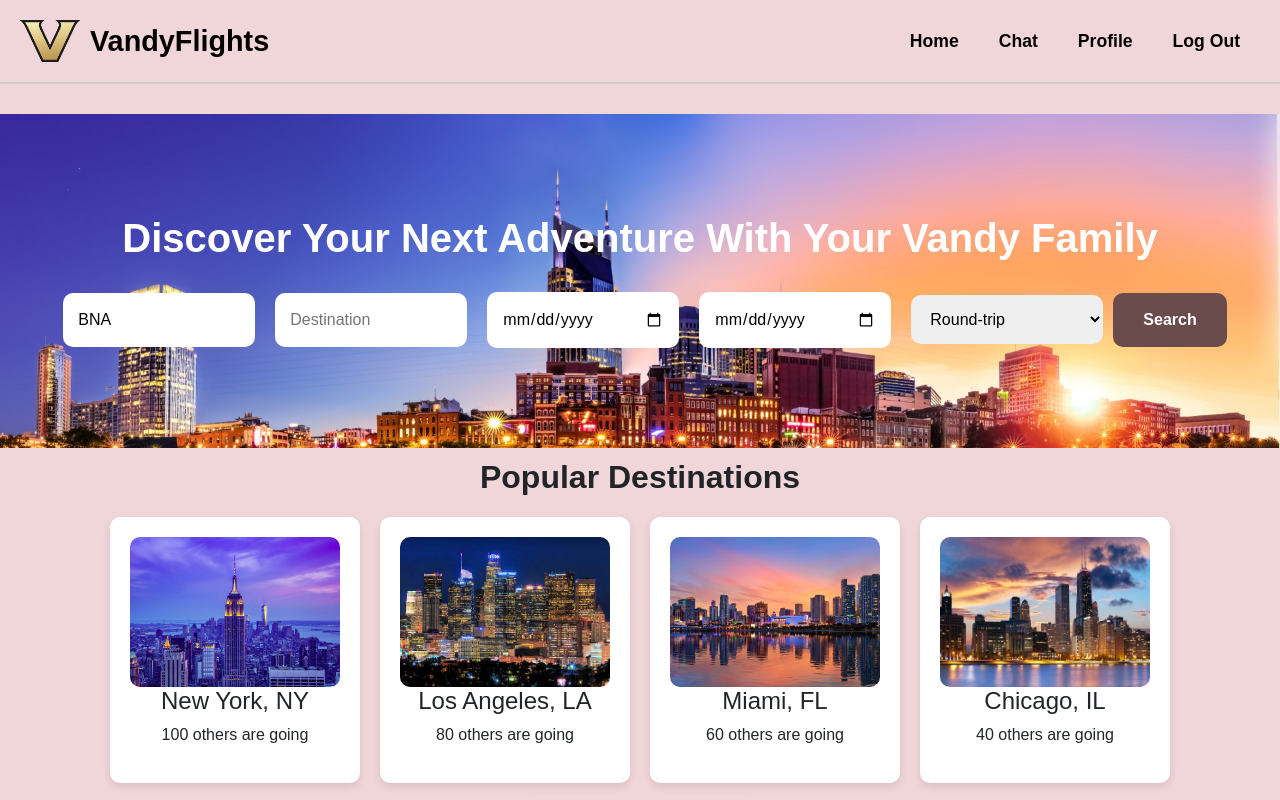
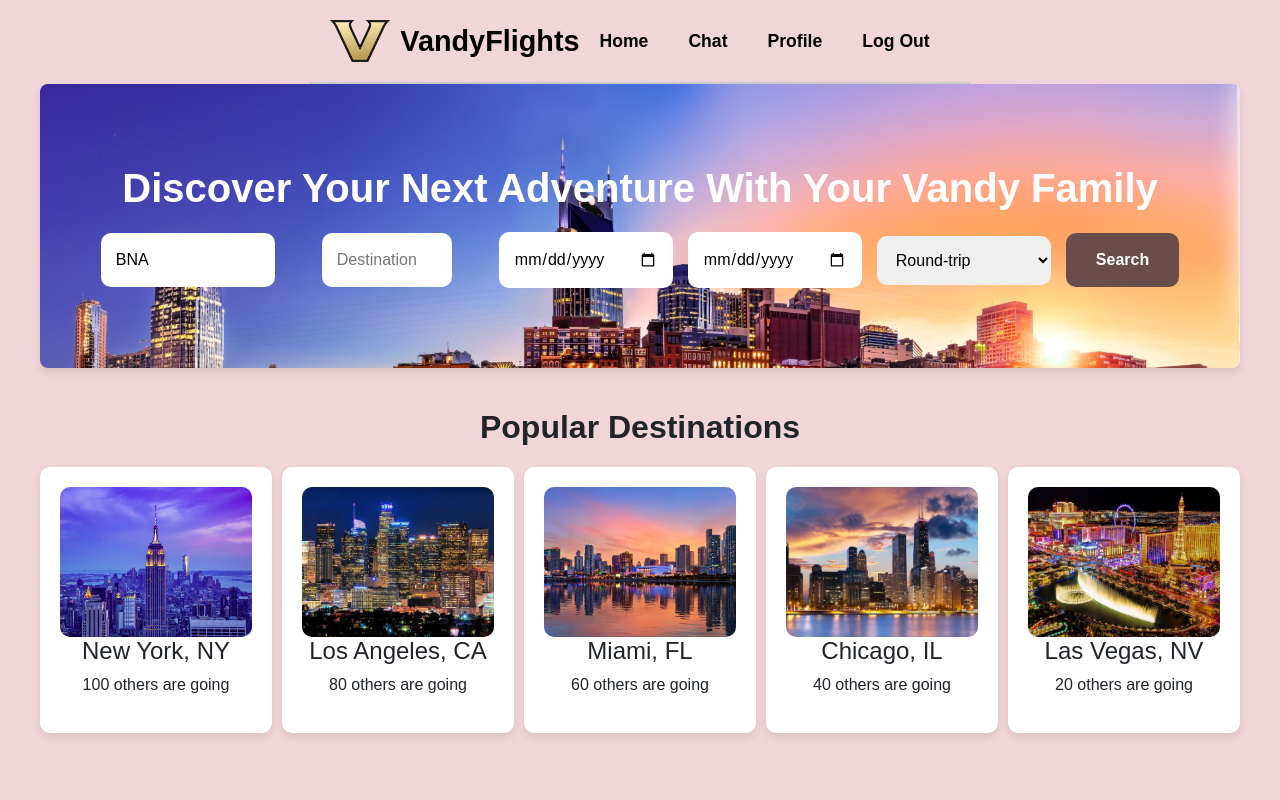
Before and after one commit to lanierjh/VandyFlights, a Next.js app in the folder client/: page /mainPage in a window 1280 px wide. Shown: the top 800 px of the page. Built offline with nearby package versions, Linux system fonts and the light colour scheme.

Commit message:
finalize frontend

```diff
--- a/client/src/components/MainPage.tsx
+++ b/client/src/components/MainPage.tsx
@@ -18,7 +18,6 @@ export default function MainPage() {
 
     const handleSearchChange = (e) => {
         const { name, value } = e.target;
-
         setSearchData((prevData) => {
             if (name === "roundTrip" && value === "false") {
                 return { ...prevData, [name]: value, returnDate: "" };
@@ -27,7 +26,6 @@ export default function MainPage() {
         });
     };
 
-
     const handleAirportSelect = (airport) => {
         setSearchData({ ...searchData, destination: `${airport.nameAirport} (${airport.codeIataAirport})` });
         setAirportSuggestions([]);
@@ -35,59 +33,34 @@ export default function MainPage() {
 
     const handleSearchSubmit = async (e) => {
         e.preventDefault();
-
         if (!searchData.destination || !searchData.departureDate) {
             alert("Please provide a valid destination and departure date.");
             return;
         }
-
-        // Set roundTrip to false if returnDate is empty
         const updatedSearchData = {
             ...searchData,
             roundTrip: searchData.returnDate ? searchData.roundTrip : 'false',
         };
-
         console.log("Submitting search data:", updatedSearchData);
-
-        if (updatedSearchData.roundTrip === 'true') {
         try {
-                const response = await axios.post('http://localhost:8001/flightsROUNDTRIP', {
+            const endpoint = updatedSearchData.roundTrip === 'true' ? "flightsROUNDTRIP" : "flightsONEWAY";
+            const response = await axios.post(`http://localhost:8001/${endpoint}`, {
                 origin: updatedSearchData.origin,
                 destination: updatedSearchData.destination,
                 departureDate: updatedSearchData.departureDate,
                 returnDate: updatedSearchData.returnDate,
                 roundTrip: updatedSearchData.roundTrip === 'true',
             });
-                console.log("Flight Data Response:", response.data);
-
             localStorage.setItem('flightResults', JSON.stringify(response.data));
             router.push('/flightResults');
         } catch (error) {
             console.error("Error fetching flights:", error);
         }
-        } else {
-            try {
-                const response = await axios.post('http://localhost:8001/flightsONEWAY', {
-                    origin: updatedSearchData.origin,
-                    destination: updatedSearchData.destination,
-                    departureDate: updatedSearchData.departureDate,
-                    roundTrip: false,
-                });
-                console.log("Flight Data Response:", response.data);
-
-                localStorage.setItem('flightResults', JSON.stringify(response.data));
-                router.push('/flightResults');
-            } catch (error) {
-                console.error("Error fetching flights:", error);
-            }
-        }
     };
-
 
     const handlePopularDestinationClick = async (destination) => {
         const departureDate = new Date().toISOString().split("T")[0];
         const returnDate = new Date(new Date().setDate(new Date().getDate() + 3)).toISOString().split("T")[0];
-
         try {
             const response = await axios.post('http://localhost:8001/flightsROUNDTRIP', {
                 origin: searchData.origin,
@@ -97,70 +70,156 @@ export default function MainPage() {
                 roundTrip: true,
             });
             console.log("Flight Data Response:", response.data);
-
-            // Store the flight results in localStorage
+            if (response.data && (response.data.outbound_flights || response.data.flights)) {
                 localStorage.setItem('flightResults', JSON.stringify(response.data));
-
-            // Navigate to the flightResults page
                 router.push('/flightResults');
+            } else {
+                alert("No flights found for this search.");
+            }
         } catch (error) {
             console.error("Error fetching flights:", error);
         }
     };
 
-    const imageStyle = {
-        width: '100%',
-        height: '150px',
-        objectFit: 'cover',
-        borderRadius: '10px',
-    };
-
     return (
-        <div style={styles.container}>
+        <div style={styles.pageContainer}>
             <Header />
-
-            {/* Main Section */}
-            <main style={{ marginTop: '30px' }}>
-                {/* Search Section */}
-                <section style={{
-                    backgroundImage: `url('/nashville.jpg')`,
-                    backgroundSize: 'cover',
-                    padding: '100px 0',
-                    textAlign: 'center',
-                    color: 'white',
-                }}>
-                    <h2 style={{ fontSize: '2.5rem', fontWeight: 'bold' }}>Discover Your Next Adventure With Your Vandy Family</h2>
-                    <form onSubmit={handleSearchSubmit} style={{ marginTop: '30px' }}>
+            <section style={styles.searchSection}>
+                <h2 style={styles.mainHeading}>Discover Your Next Adventure With Your Vandy Family</h2>
+                <form onSubmit={handleSearchSubmit} style={styles.searchForm}>
                     <input
                         type="text"
                         name="origin"
                         value={searchData.origin}
                         readOnly
-                            style={{
-                                padding: '15px',
-                                borderRadius: '10px',
-                                border: 'none',
-                                margin: '0 10px',
-                                width: '15%',
-                            }}
+                        style={styles.searchInput}
                     />
-                        <div style={{ position: 'relative', width: '15%', margin: '0 10px', display: 'inline-block' }}>
+                    <div style={styles.inputContainer}>
                         <input
                             type="text"
                             name="destination"
                             placeholder="Destination"
                             onChange={handleSearchChange}
                             value={searchData.destination}
-                                style={{
+                            style={styles.searchInput}
+                        />
+                        {airportSuggestions.length > 0 && (
+                            <ul style={styles.suggestionsDropdown}>
+                                {airportSuggestions.map((airport) => (
+                                    <li
+                                        key={airport.codeIataAirport}
+                                        onClick={() => handleAirportSelect(airport)}
+                                        style={styles.suggestionItem}
+                                    >
+                                        {airport.nameAirport} ({airport.codeIataAirport})
+                                    </li>
+                                ))}
+                            </ul>
+                        )}
+                    </div>
+                    <input
+                        type="date"
+                        name="departureDate"
+                        onChange={handleSearchChange}
+                        min={todayDate}
+                        style={styles.searchInput}
+                    />
+                    {searchData.roundTrip === 'true' && (
+                        <input
+                            type="date"
+                            name="returnDate"
+                            onChange={handleSearchChange}
+                            min={searchData.departureDate || todayDate}
+                            style={styles.searchInput}
+                        />
+                    )}
+                    <select
+                        name="roundTrip"
+                        onChange={handleSearchChange}
+                        style={styles.searchInput}
+                    >
+                        <option value="true">Round-trip</option>
+                        <option value="false">One-way</option>
+                    </select>
+                    <button type="submit" style={styles.searchButton}>Search</button>
+                </form>
+            </section>
+
+            <section style={styles.popularDestinationsSection}>
+                <h3 style={styles.popularHeading}>Popular Destinations</h3>
+                <div style={styles.destinationsContainer}>
+                    {popularDestinations.map((destination) => (
+                        <div
+                            key={destination.code}
+                            style={styles.destinationCard}
+                            onClick={() => handlePopularDestinationClick(destination.code)}
+                        >
+                            <img src={destination.image} alt={destination.name} style={styles.destinationImage} />
+                            <h4>{destination.name}</h4>
+                            <p>{destination.description}</p>
+                        </div>
+                    ))}
+                </div>
+            </section>
+        </div>
+    );
+}
+
+const popularDestinations = [
+    { code: 'LGA', name: 'New York, NY', description: '100 others are going', image: '/newyork.png' },
+    { code: 'LAX', name: 'Los Angeles, CA', description: '80 others are going', image: '/losangeles.jpg' },
+    { code: 'MIA', name: 'Miami, FL', description: '60 others are going', image: '/miami.jpg' },
+    { code: 'ORD', name: 'Chicago, IL', description: '40 others are going', image: '/chicago.jpg' },
+    { code: 'LAS', name: 'Las Vegas, NV', description: '20 others are going', image: '/lasvegas.jpg' },
+];
+
+const styles = {
+    pageContainer: {
+        fontFamily: 'Arial, sans-serif',
+        backgroundColor: '#F1D6D9',
+        minHeight: '100vh',
+        display: 'flex',
+        flexDirection: 'column',
+        alignItems: 'center',
+    },
+    searchSection: {
+        backgroundImage: `url('/nashville.jpg')`,
+        backgroundSize: 'cover',
+        padding: '80px 20px',
+        textAlign: 'center',
+        color: 'white',
+        borderRadius: '8px',
+        boxShadow: '0 4px 8px rgba(0, 0, 0, 0.1)',
+        width: '100%',
+        maxWidth: '1200px',
+        marginBottom: '30px',
+    },
+    mainHeading: {
+        fontSize: '2.5rem',
+        fontWeight: 'bold',
+        marginBottom: '20px',
+    },
+    searchForm: {
+        display: 'flex',
+        justifyContent: 'center',
+        alignItems: 'center',
+        gap: '15px',
+        flexWrap: 'wrap',
+    },
+    searchInput: {
         padding: '15px',
         borderRadius: '10px',
         border: 'none',
-                                    width: '100%',
-                                }}
-                            />
-                            {/* Suggestions Dropdown */}
-                            {airportSuggestions.length > 0 && (
-                                <ul style={{
+        width: '15%',
+        minWidth: '130px',
+    },
+    inputContainer: {
+        position: 'relative',
+        width: '15%',
+        margin: '0 10px',
+        display: 'inline-block',
+    },
+    suggestionsDropdown: {
         position: 'absolute',
         top: '100%',
         left: 0,
@@ -173,69 +232,14 @@ export default function MainPage() {
         margin: '0',
         borderRadius: '10px',
         overflowY: 'auto',
-                                    maxHeight: '150px'
-                                }}>
-                                    {airportSuggestions.map((airport) => (
-                                        <li key={airport.codeIataAirport}
-                                            onClick={() => handleAirportSelect(airport)}
-                                            style={{
+        maxHeight: '150px',
+    },
+    suggestionItem: {
         padding: '10px',
         cursor: 'pointer',
-                                                borderBottom: '1px solid #ccc'
-                                            }}>
-                                            {airport.nameAirport} ({airport.codeIataAirport})
-                                        </li>
-                                    ))}
-                                </ul>
-                            )}
-                        </div>
-                        <input
-                            type="date"
-                            name="departureDate"
-                            onChange={handleSearchChange}
-                            min={todayDate}
-                            style={{
-                                padding: '15px',
-                                borderRadius: '10px',
-                                border: 'none',
-                                margin: '0 10px',
-                                width: '15%',
-                            }}
-                        />
-
-                        {/* Conditionally render the return date input based on round-trip selection */}
-                        {searchData.roundTrip === 'true' && (
-                            <input
-                                type="date"
-                                name="returnDate"
-                                onChange={handleSearchChange}
-                                min={searchData.departureDate || todayDate}
-                                style={{
-                                    padding: '15px',
-                                    borderRadius: '10px',
-                                    border: 'none',
-                                    margin: '0 10px',
-                                    width: '15%',
-                                }}
-                            />
-                        )}
-
-                        <select
-                            name="roundTrip"
-                            onChange={handleSearchChange}
-                            style={{
-                                padding: '15px',
-                                borderRadius: '10px',
-                                border: 'none',
-                                margin: '0 10px',
-                                width: '15%',
-                            }}
-                        >
-                            <option value="true">Round-trip</option>
-                            <option value="false">One-way</option>
-                        </select>
-
-                        <button type="submit" style={{
+        borderBottom: '1px solid #ccc',
+    },
+    searchButton: {
         padding: '15px 30px',
         backgroundColor: '#6b4c4c',
         color: 'white',
@@ -243,126 +247,38 @@ export default function MainPage() {
         borderRadius: '10px',
         fontWeight: 'bold',
         cursor: 'pointer',
-                        }}>Search</button>
-                    </form>
-                </section>
-
-                {/* Popular Destinations Section */}
-                <section style={{ marginTop: '10px', textAlign: 'center' }}>
-                    <h3 style={{ fontSize: '2rem', marginBottom: '20px', fontWeight: 'bold' }}>Popular Destinations</h3>
-                    <div style={{
+    },
+    popularDestinationsSection: {
+        textAlign: 'center',
+        width: '100%',
+        maxWidth: '1200px',
+        marginTop: '10px',
+    },
+    popularHeading: {
+        fontSize: '2rem',
+        marginBottom: '20px',
+        fontWeight: 'bold',
+    },
+    destinationsContainer: {
         display: 'flex',
-                        justifyContent: 'center',
-                        gap: '20px',
-                        flexWrap: 'wrap'
-                    }}>
-                        <div style={{
+        justifyContent: 'space-around',
+        gap: '10px',
+        flexWrap: 'wrap',
+    },
+    destinationCard: {
+        flex: '1 1 18%',
         maxWidth: '250px',
-                            minWidth: '200px',
         backgroundColor: 'white',
         padding: '20px',
         borderRadius: '10px',
         boxShadow: '0 4px 8px rgba(0, 0, 0, 0.1)',
         cursor: 'pointer',
-                        }}onClick={() => handlePopularDestinationClick('LGA')}
-                        >
-                            <img
-                                src="/newyork.png"
-                                alt="New York"
-                                style={imageStyle}
-                            />
-                            <h4>New York, NY</h4>
-                            <p>100 others are going</p>
-                        </div>
-
-                        <div style={{
-                            maxWidth: '250px',
-                            minWidth: '200px',
-                            backgroundColor: 'white',
-                            padding: '20px',
+        textAlign: 'center',
+    },
+    destinationImage: {
+        width: '100%',
+        height: '150px',
+        objectFit: 'cover',
         borderRadius: '10px',
-                            boxShadow: '0 4px 8px rgba(0, 0, 0, 0.1)',
-                            cursor: 'pointer',
-                        }}onClick={() => handlePopularDestinationClick('LAX')}
-                        >
-                            <img
-                                src="/losangeles.jpg"
-                                alt="Los Angeles"
-                                style={imageStyle}
-                            />
-                            <h4>Los Angeles, LA</h4>
-                            <p>80 others are going</p>
-                        </div>
-
-                        <div style={{
-                            maxWidth: '250px',
-                            minWidth: '200px',
-                            backgroundColor: 'white',
-                            padding: '20px',
-                            borderRadius: '10px',
-                            boxShadow: '0 4px 8px rgba(0, 0, 0, 0.1)',
-                            cursor: 'pointer',
-                        }}onClick={() => handlePopularDestinationClick('MIA')}
-                        >
-                            <img
-                                src="/miami.jpg"
-                                alt="Miami"
-                                style={imageStyle}
-                            />
-                            <h4>Miami, FL</h4>
-                            <p>60 others are going</p>
-                        </div>
-
-                        <div style={{
-                            maxWidth: '250px',
-                            minWidth: '200px',
-                            backgroundColor: 'white',
-                            padding: '20px',
-                            borderRadius: '10px',
-                            boxShadow: '0 4px 8px rgba(0, 0, 0, 0.1)',
-                            cursor: 'pointer',
-                        }}
-                        onClick={() => handlePopularDestinationClick('ORD')}
-                        >
-                            <img
-                                src="/chicago.jpg"
-                                alt="Chicago"
-                                style={imageStyle}
-                            />
-                            <h4>Chicago, IL</h4>
-                            <p>40 others are going</p>
-                        </div>
-
-                        <div style={{
-                            maxWidth: '250px',
-                            minWidth: '200px',
-                            backgroundColor: 'white',
-                            padding: '20px',
-                            borderRadius: '10px',
-                            boxShadow: '0 4px 8px rgba(0, 0, 0, 0.1)',
-                            cursor: 'pointer',
-                        }}
-                        onClick={() => handlePopularDestinationClick('LAS')}
-                        >
-                            <img
-                                src="/lasvegas.jpg"
-                                alt="Las Vegas"
-                                style={imageStyle}
-                            />
-                            <h4>Las Vegas, NV</h4>
-                            <p>20 others are going</p>
-                        </div>
-                    </div>
-                </section>
-            </main>
-        </div>
-    );
-}
-
-const styles = {
-    container: {
-      fontFamily: 'Arial, sans-serif',
-      backgroundColor: '#F1D6D9',
-      minHeight: '100vh',
     },
 };
```
Also changed, not shown: client/src/components/FlightResults.tsx (+41 -31 lines), client/src/components/ReturnFlightResults.tsx (+23 -7 lines). Lines whose indentation alone changed are shown as unchanged.
